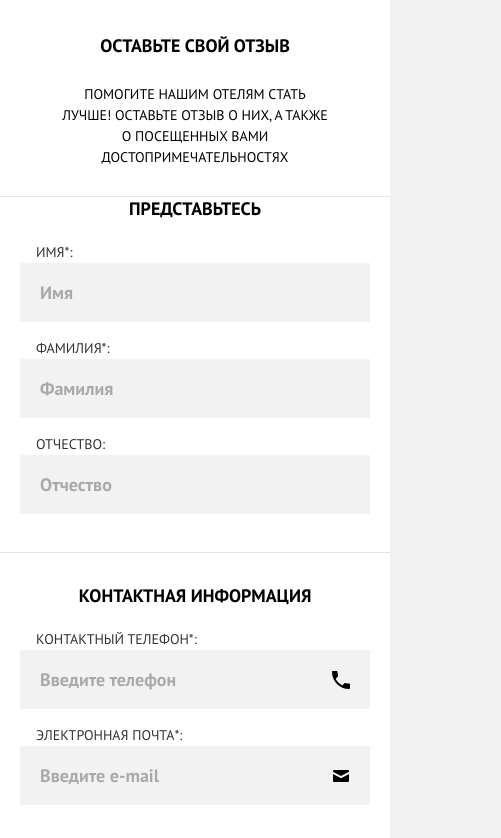
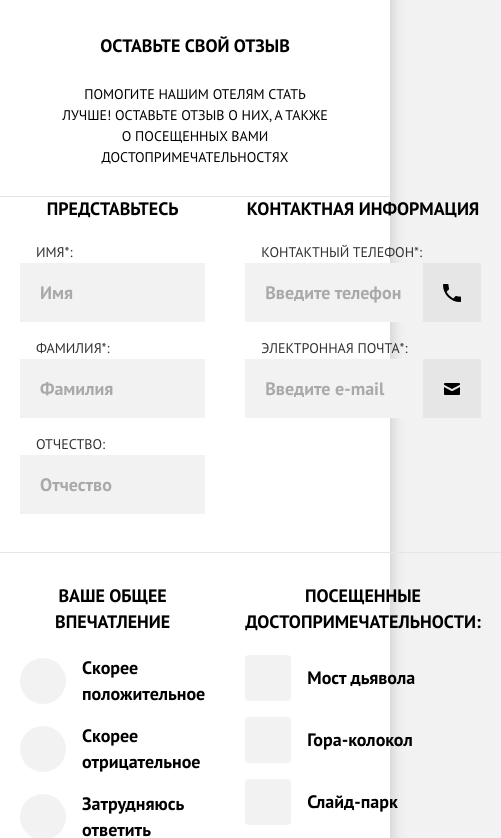
Before and after one commit to V17K/sedona, a plain HTML site: page docs/form.html in a window 390 px wide. Shown: the part 232-1070 px from the top of the page, 501 px wide, since content can reach past the window. Drawn offline with Linux system fonts and the light colour scheme.

Commit message:
создание адаптива страницы форм

```diff
--- a/app/scss/blocks/field.scss
+++ b/app/scss/blocks/field.scss
@@ -24,10 +24,12 @@
 
 .field__data--phone::after{
     background: url(../img/phone-icon.svg) no-repeat center center;
+    background-color: #E6E6E6;
 }
 
 .field__data--mail::after{
     background: url(../img/mail-icon.svg) no-repeat center center;
+    background-color: #E6E6E6;
 }
 
 .field__input {
--- a/app/scss/blocks/fieldset.scss
+++ b/app/scss/blocks/fieldset.scss
@@ -27,3 +27,9 @@
     left: 0;
     right: 0;
 }
+
+
+.form__field{
+    display: grid;
+    grid-template-columns: repeat(2, 1fr);
+}
--- a/docs/form.html
+++ b/docs/form.html
@@ -5,7 +5,7 @@
   <meta charset="UTF-8">
   <meta name="viewport" content="width=device-width, initial-scale=1.0">
   <title>Document</title>
-  <link rel="stylesheet" href="css/main.css?t=1667055997568">
+  <link rel="stylesheet" href="css/main.css?t=1667073798385">
   <svg xmlns="http://www.w3.org/2000/svg" display="none">
     <symbol id="yt" viewBox="0 0 24 24">
       <path
```
Also changed, not shown: docs/index.html (+1 -1 lines), docs/css/main.css.
